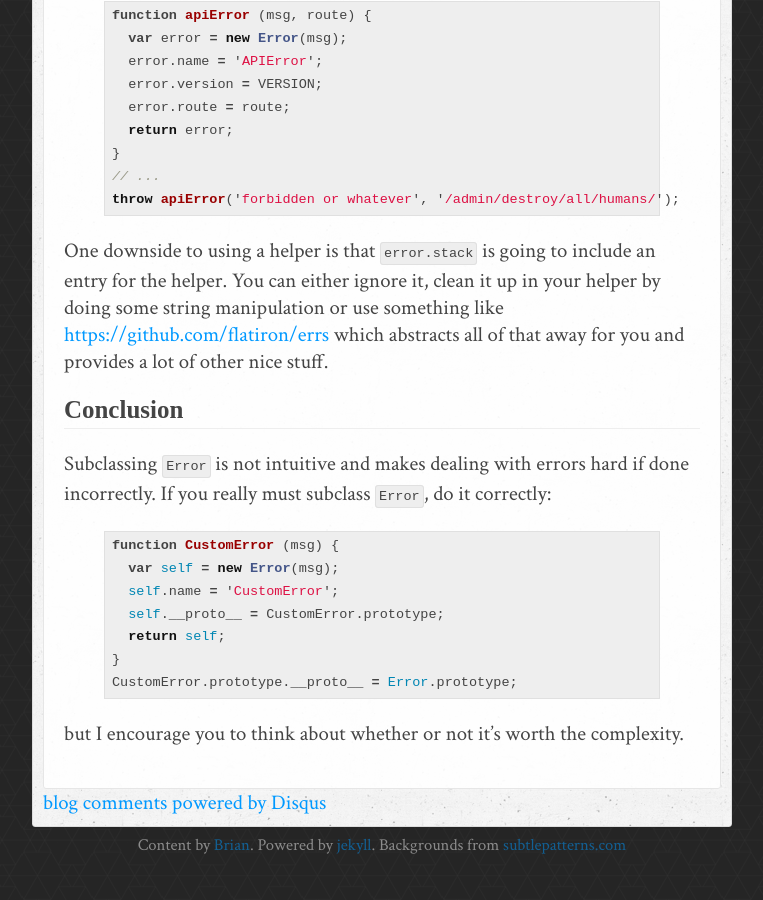
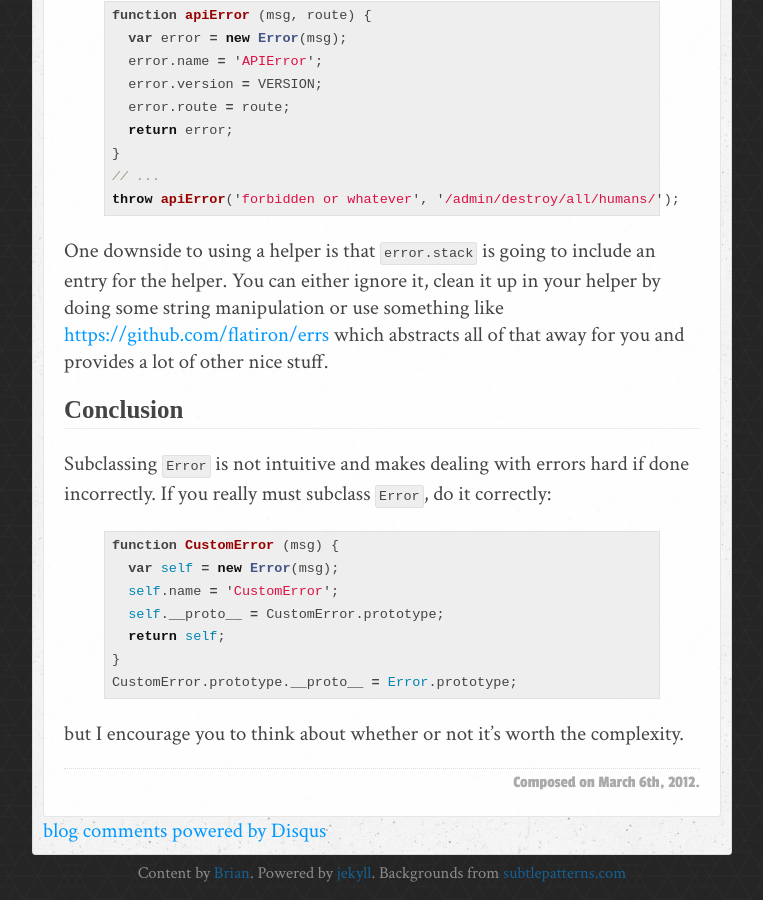
Before and after one commit to brianloveswords/bjb.io-site, a Jekyll site: the page built from _posts/2012-05-06-an-argument-against-subclassing-error.md, in a window 1280 px wide and 900 px high, scrolled down 4049 px. Shown: the whole window, without its empty margins (258-1021 px from the left). Built offline with Jekyll 4.4.1, drawn with Linux system fonts in a browser that asks for light colours; nearby versions of some CDN libraries; some web fonts are replaced; comment, search, counter and statistics services are not loaded; before the commit the page ends 4921 px from its top, so only the background shows below that.

Commit message:
Add the date footer.

```diff
--- a/_posts/2012-05-06-an-argument-against-subclassing-error.md
+++ b/_posts/2012-05-06-an-argument-against-subclassing-error.md
@@ -204,3 +204,7 @@ CustomError.prototype.__proto__ = Error.prototype;
 {% endhighlight %}
 
 but I encourage you to think about whether or not it’s worth the complexity.
+
+<footer>
+Composed on March 6th, 2012.
+</footer>
```
